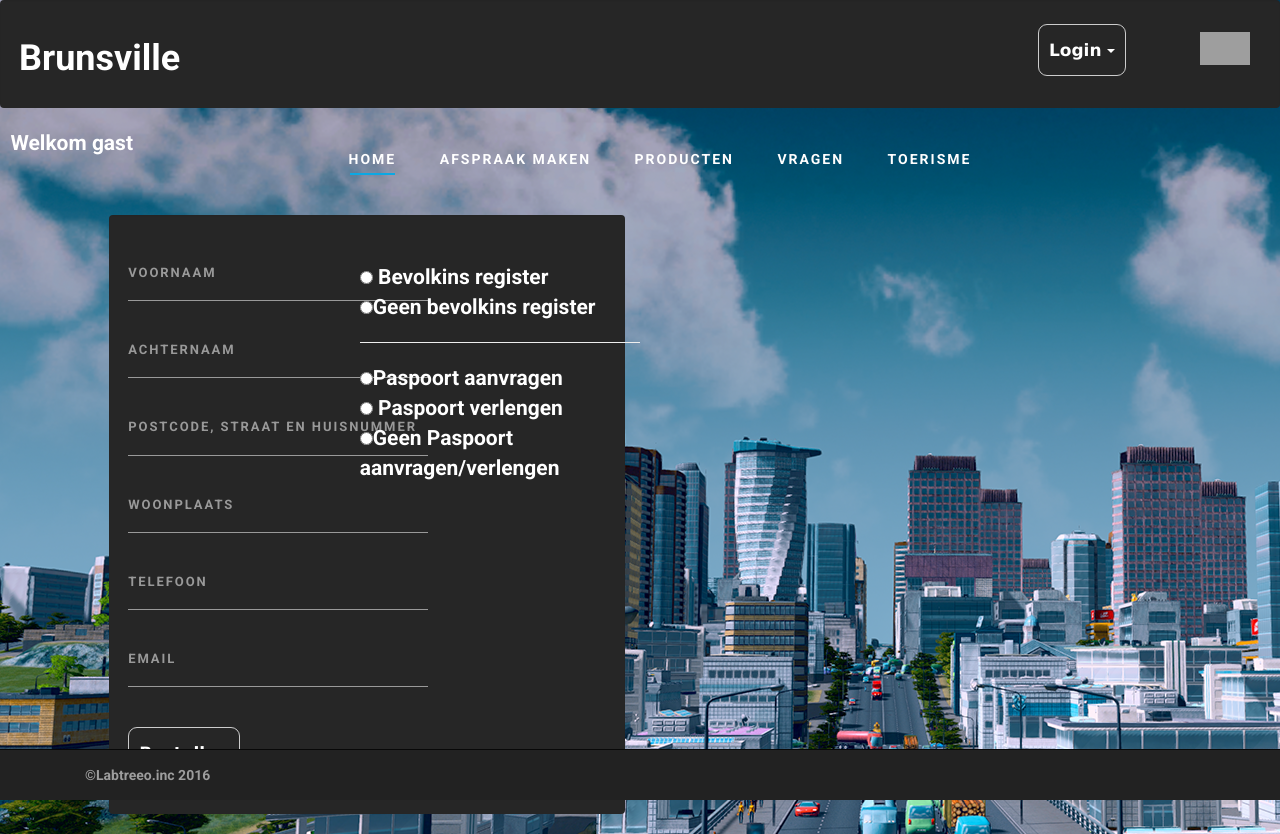
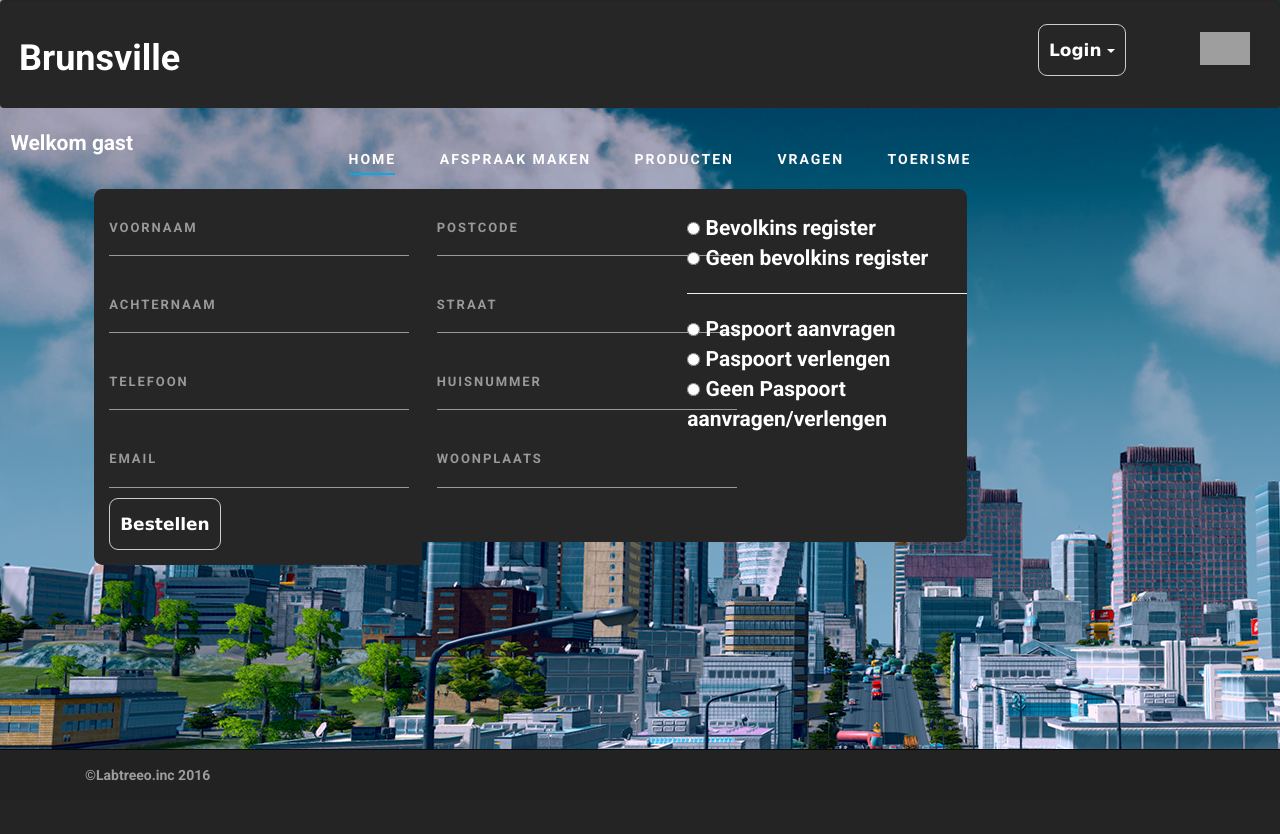
Before and after one commit to tyasvdspree/ala3, a PHP site: page /productenbestellen.php in a window 1280 px wide. After the commit the page ends 781 px from the top, so only its background shows below. Run offline with PHP 8.4, Linux system fonts and the light colour scheme; some libraries are stand-ins or nearby versions; grey boxes are pictures that could not be loaded.

Commit message:
no message

```diff
--- a/ALA3site/index.css
+++ b/ALA3site/index.css
@@ -220,7 +220,7 @@ a {
 
 	.checkbox{
 		position: absolute;
-		top:6%;
+		top:4%;
 		left:45%;
 	}
 
@@ -293,3 +293,20 @@ a {
 		 padding-left: 14%;
 		 padding-right:14%;
 	}
+
+	.edgeright{
+		border-top-right-radius:0.4em;
+		border-bottom-right-radius:0.4em;
+		padding-bottom:11.6%;
+	}
+
+	.edgeright-kopie{
+		border-top-right-radius:0.4em;
+		border-bottom-right-radius:0.4em;
+		padding-bottom:3.42%;
+	}
+
+	.edgeleft{
+		border-top-left-radius:0.4em;
+		border-bottom-left-radius:0.4em;
+	}
--- a/ALA3site/index.php
+++ b/ALA3site/index.php
@@ -36,7 +36,7 @@
 					<?php
 					if ($Taalnu == "EN"){
 				?>
-					  <p>Welcome to the website of the town.<br>  On this website you can find information about the tourism of the town and make a request.<br>
+					  <p>Welcome to the website of the town.<br> On this website you can find information about the tourism of the town and make a request.<br>
 					  You can ask questions and download a form by clicking on the buttons down below</p>
 				<?php
 					}
--- a/ALA3site/productenbestellen.php
+++ b/ALA3site/productenbestellen.php
@@ -23,33 +23,15 @@
 		?>
 
 		<div class="row">
-			<div class="col-xs-12 iets">
+			<div class="col-xs-1">
 			</div>
-		</div>
-			<div class="row">
-				<div class="col-xs-1">
-				</div>
-				<div class="col-md-5">
-					<div class="well blok">
-					<?php
-						if ($Taalnu == "EN"){
-					?>
+				<div class="col-xs-3 blok edgeleft">
 
-						<form method="post" action="prodcuten.php?taal=EN&high=3">
-
-					<?php
-						}
-
-						else {
-					?>
-						<form method="post" action="prodcuten.php?taal=NL&high=3">
-					<?php
-						}
-					?>
-						<div class="form-group">
+						<form method="post" action="prodcuten.php?high=3">
+							  <div class="form-group">
 
 								<div class="forms">
-									<input type="name" class="text" name="txtVoornaam" placeholder=" John" required>
+									<input type="name" class="text" name="txtVoornaam" placeholder=" John" maxlength="20" required>
 							<?php
 								if ($Taalnu == "EN"){
 							?>
@@ -62,10 +44,10 @@
 							<?php
 								}
 							?>
-								</div>
+							</div>
 
-								<div class="forms">
-									<input type="name" class="text" name="txtAchternaam" placeholder=" Appleseed" required>
+							<div class="forms">
+								<input type="name" class="text" name="txtAchternaam" placeholder=" Appleseed" maxlength="20"required>
 							<?php
 								if ($Taalnu == "EN"){
 							?>
@@ -78,42 +60,10 @@
 							<?php
 								}
 							?>
-								</div>
+							</div>
 
 								<div class="forms">
-									<input type="name" class="text" name="txtAdres" placeholder=" 1234AB Applestraat 1" required>
-							<?php
-								if ($Taalnu == "EN"){
-							?>
-								<label>Zip code, street and Address</label>
-							<?php
-							}
-								else {
-							?>
-								<label>Postcode, straat en huisnummer</label>
-							<?php
-								}
-							?>
-								</div>
-
-								<div class="forms">
-									<input type="name" class="text" name="txtPlaats" placeholder="Amsterdam" required>
-								<?php
-								if ($Taalnu == "EN"){
-							?>
-								<label>residence</label>
-							<?php
-								}
-								else {
-							?>
-								<label>Woonplaats</label>
-							<?php
-							}
-							?>
-								</div>
-
-								<div class="forms">
-									<input type="name" class="text" name="txtTelefoon" placeholder="0612345678" required>
+								<input type="number" class="text" name="txtTelefoon" placeholder=" 0612345678"  min="0" max="9999999999" required>
 							<?php
 								if ($Taalnu == "EN"){
 							?>
@@ -126,44 +76,122 @@
 							<?php
 								}
 							?>
+
 								</div>
 
 								<div class="forms">
-									<input type="email" class="text" name="txtEmail" placeholder="johnappleseed@gmail.com" required>
+									<input type="email" class="text" name="txtEmail" placeholder=" johnappleseed@gmail.com" required>
 										<label>Email</label>
-								</div><br>
+								</div>
 
+							<?php
+								if ($Taalnu == "EN"){
+							?>
+								<button type="submit" class="btn btn-default">Order</button>
+							<?php
+								}
+								else {
+							?>
+								<button type="submit" class="btn btn-default">Bestellen</button>
+							<?php
+								}
+							?>
+						</div>
+					</div>
+
+					<div class="col-xs-5 blok edgeright-kopie">
+
+							<div class="forms">
+								<input type="name" class="text" name="txtPostcode" placeholder=" 1234AB" maxlength="6"required>
+							<?php
+								if ($Taalnu == "EN"){
+							?>
+								<label>Zip code</label>
+							<?php
+							}
+								else {
+							?>
+								<label>Postcode</label>
+							<?php
+								}
+							?>
+							</div>
+
+							<div class="forms">
+								<input type="name" class="text" name="txtStraat" placeholder=" Applestraat" required>
+							<?php
+								if ($Taalnu == "EN"){
+							?>
+								<label>Street</label>
+							<?php
+							}
+								else {
+							?>
+								<label>Straat</label>
+							<?php
+								}
+							?>
+							</div>
+
+							<div class="forms">
+								<input type="number" class="text" name="txtHuisnummer" placeholder="1" maxlength="3"  min="0" max="999" required>
+							<?php
+								if ($Taalnu == "EN"){
+							?>
+								<label>Homenumber</label>
+							<?php
+							}
+								else {
+							?>
+								<label>Huisnummer</label>
+							<?php
+								}
+							?>
+							</div>
+
+							<div class="forms">
+								<input type="name" class="text" name="txtPlaats" placeholder=" Amsterdam" required>
+							<?php
+								if ($Taalnu == "EN"){
+							?>
+								<label>residence</label>
+							<?php
+								}
+								else {
+							?>
+								<label>Woonplaats</label>
+							<?php									}
+							?>
+							</div>
 									<div class="checkbox">
 										<label>
 											<?php
 												if ($Taalnu == "EN"){
 											?>
 												<input type="radio" name="register" value="Bevolkins register" required> Population register</input><br>
-												<input type="radio" name="register" value="Geen Bevolkins register" required>No population register</input><br>
+												<input type="radio" name="register" value="Geen Bevolkins register" required> No population register</input><br>
 												<hr>
 												<input type="radio" name="paspoort" value="Paspoort aanvragen" required> Request passport</input><br>
-												<input type="radio" name="paspoort" value="Paspoort verlengen" required> Extend passport</input>
-												<input type="radio" name="paspoort" value="Geen Paspoort aanvragen/verlengen" required>Don't Request passport/extend</input><br>
+												<input type="radio" name="paspoort" value="Paspoort verlengen" required> Extend passport</input><br>
+												<input type="radio" name="paspoort" value="Geen Paspoort aanvragen/verlengen" required> Don't Request passport/extension</input><br>
 											<?php
 												}
 												else {
 											?>
 												<input type="radio" name="register" value="Bevolkins register" required> Bevolkins register</input><br>
-												<input type="radio" name="register" value="Geen Bevolkins register" required>Geen bevolkins register</input><br>
+												<input type="radio" name="register" value="Geen Bevolkins register" required> Geen bevolkins register</input><br>
 												<hr>
-												<input type="radio" name="paspoort" value="Paspoort aanvragen" required>Paspoort aanvragen</input><br>
+												<input type="radio" name="paspoort" value="Paspoort aanvragen" required> Paspoort aanvragen</input><br>
 												<input type="radio" name="paspoort" value="Paspoort verlengen" required> Paspoort verlengen</input><br>
-												<input type="radio" name="paspoort" value="Geen Paspoort aanvragen/verlengen" required>Geen Paspoort aanvragen/verlengen</input><br>
+												<input type="radio" name="paspoort" value="Geen Paspoort aanvragen/verlengen" required> Geen Paspoort aanvragen/verlengen</input><br>
 											<?php
 												}
 											?>
 										</label><br>
 									</div>
 
-							<button type="submit" class="btn btn-default">Bestellen</button>
+						</form>
 
-						</form>
-					</div>
 				</div>
 			</div>
 		</body>
```
Also changed, not shown: ALA3site/afspraak.php (+7 -2 lines), ALA3site/afspraakmaken.php (+65 -62 lines), ALA3site/prodcuten.php (+7 -5 lines).
